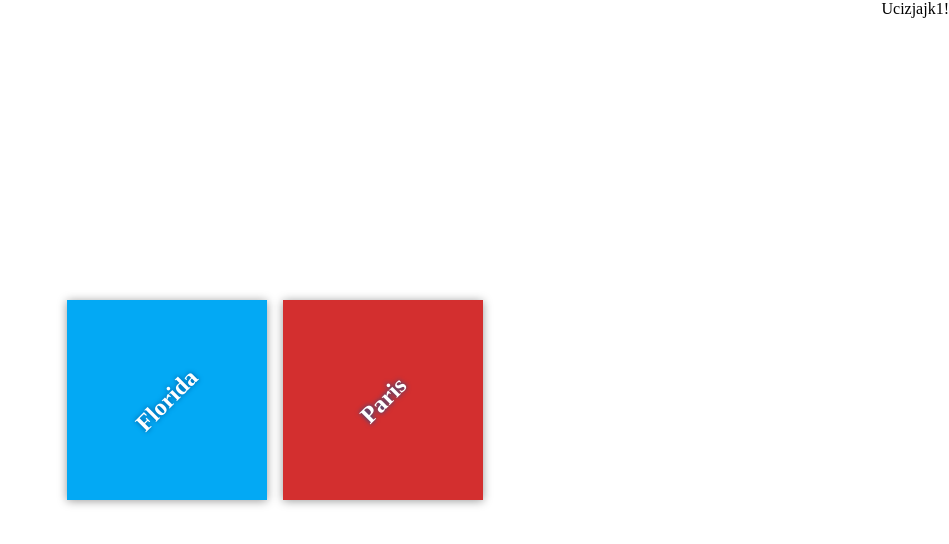
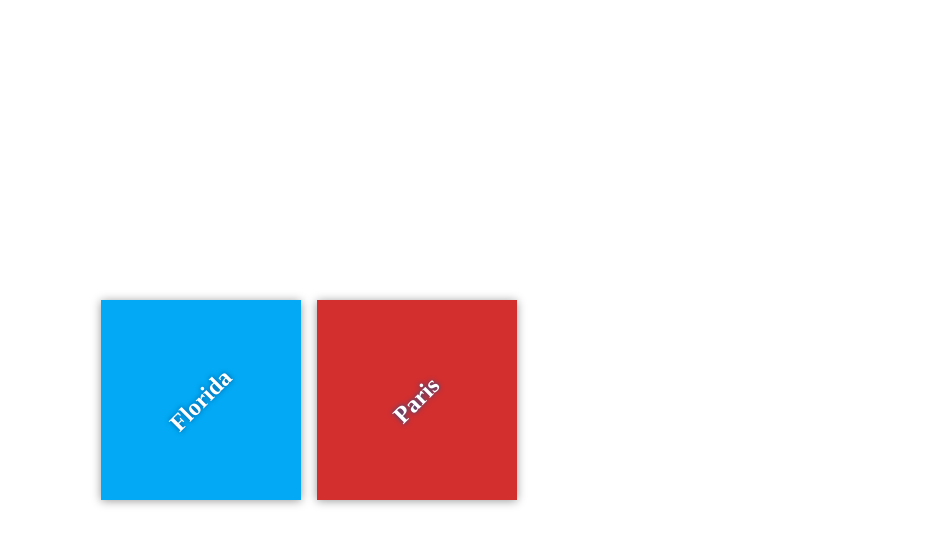
Before and after one commit to JackieGies/my-travel-plans, a plain HTML site: page index.html in a window 1280 px wide. Shown: the whole page, without its empty margins (331-1280 px from the left). Drawn offline with Linux system fonts and the light colour scheme.

Commit message:
Deleted unnecessary copy

```diff
--- a/index.html
+++ b/index.html
@@ -22,4 +22,3 @@
 
 </body>
 </html>
-Ucizjajk1!
```
